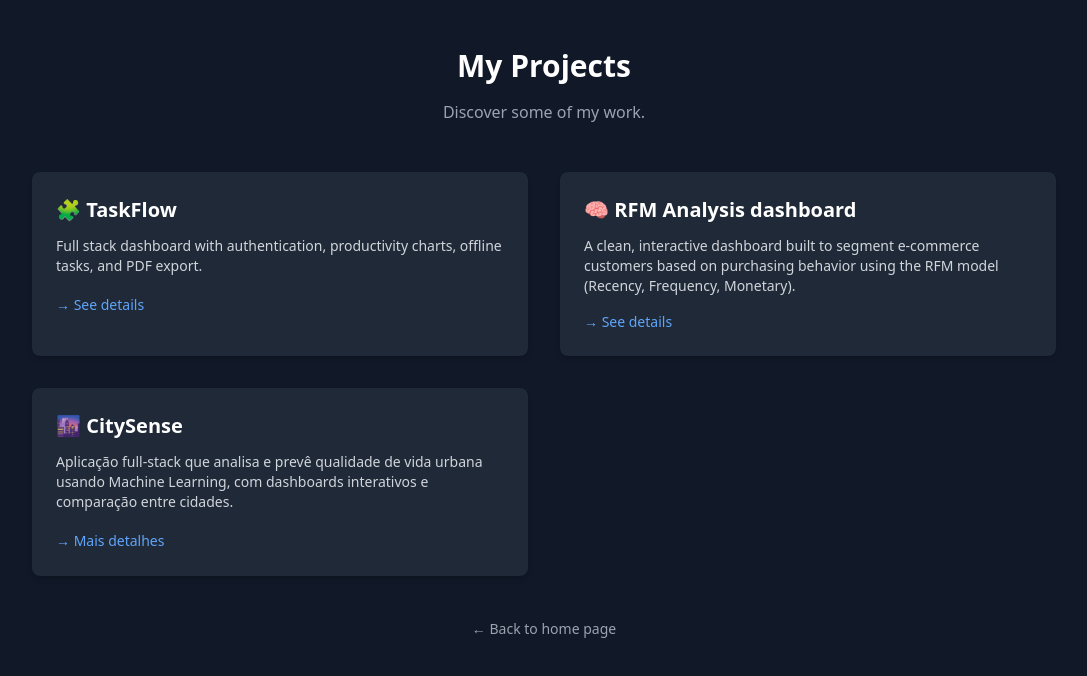
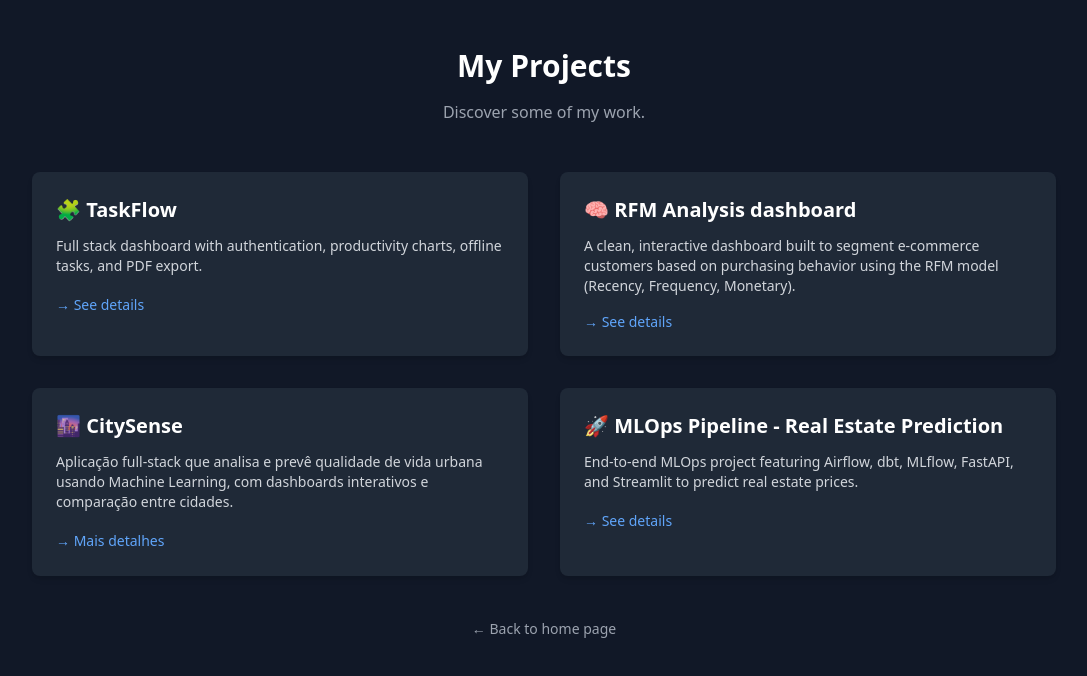
Before and after one commit to Pissaia92/my-webspace, a Next.js app: page /projects in a window 1280 px wide. Shown: the top 676 px of the page, without its empty margins (96-1183 px from the left). Built offline with nearby package versions, Linux system fonts and the light colour scheme.

Commit message:
added new project

```diff
--- a/src/app/projects/page.tsx
+++ b/src/app/projects/page.tsx
@@ -1,4 +1,5 @@
 import Link from 'next/link';
+
 export default function ProjectsPage() {
   return (
     <div className="min-h-screen bg-gray-900 text-white px-6 py-12">
@@ -25,7 +26,7 @@
             </Link>
           </div>
 
-          {/* Project: Hugging Face */}
+          {/* Project: Hugging Face / RFM */}
           <a
             href="/projects/custom-segmentation"
             className="bg-gray-800 p-6 rounded-lg shadow-md hover:shadow-lg transition"
@@ -58,6 +59,23 @@
               → Mais detalhes
             </Link>
           </div>
+
+          {/* Project: MLOps Pipeline - NEW */}
+          <div className="bg-gray-800 p-6 rounded-lg shadow-md hover:shadow-lg transition">
+            <h2 className="text-xl font-semibold text-white mb-3">
+              🚀 MLOps Pipeline - Real Estate Prediction
+            </h2>
+            <p className="text-gray-300 mb-4 text-sm">
+              End-to-end MLOps project featuring Airflow, dbt, MLflow, FastAPI,
+              and Streamlit to predict real estate prices.
+            </p>
+            <Link
+              href="/projects/mlops-pipeline"
+              className="text-blue-400 hover:underline text-sm"
+            >
+              → See details
+            </Link>
+          </div>
         </div>
 
         {/* Back button */}
```
